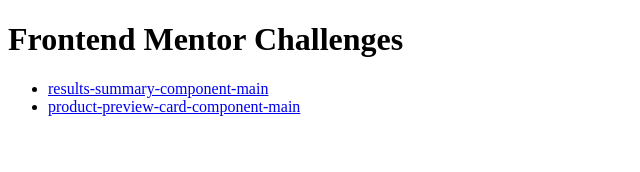
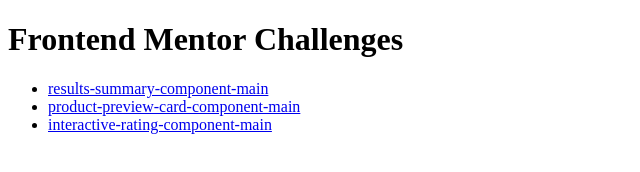
Before and after one commit to ramiromtz/Frontend-Mentor, a plain HTML site: page index.html in a window 1280 px wide. Shown: the whole page, without its empty margins (0-640 px from the left). Drawn offline with Linux system fonts and the light colour scheme.

Commit message:
Update links

```diff
--- a/index.html
+++ b/index.html
@@ -10,6 +10,7 @@
     <ul>
         <li><a href="./results-summary-component-main/index.html">results-summary-component-main</a></li>
         <li><a href="./product-preview-card-component-main/index.html">product-preview-card-component-main</a></li>
+        <li><a href="./interactive-rating-component-main/index.html">interactive-rating-component-main</a></li>
     </ul>
 </body>
 </html>
```
